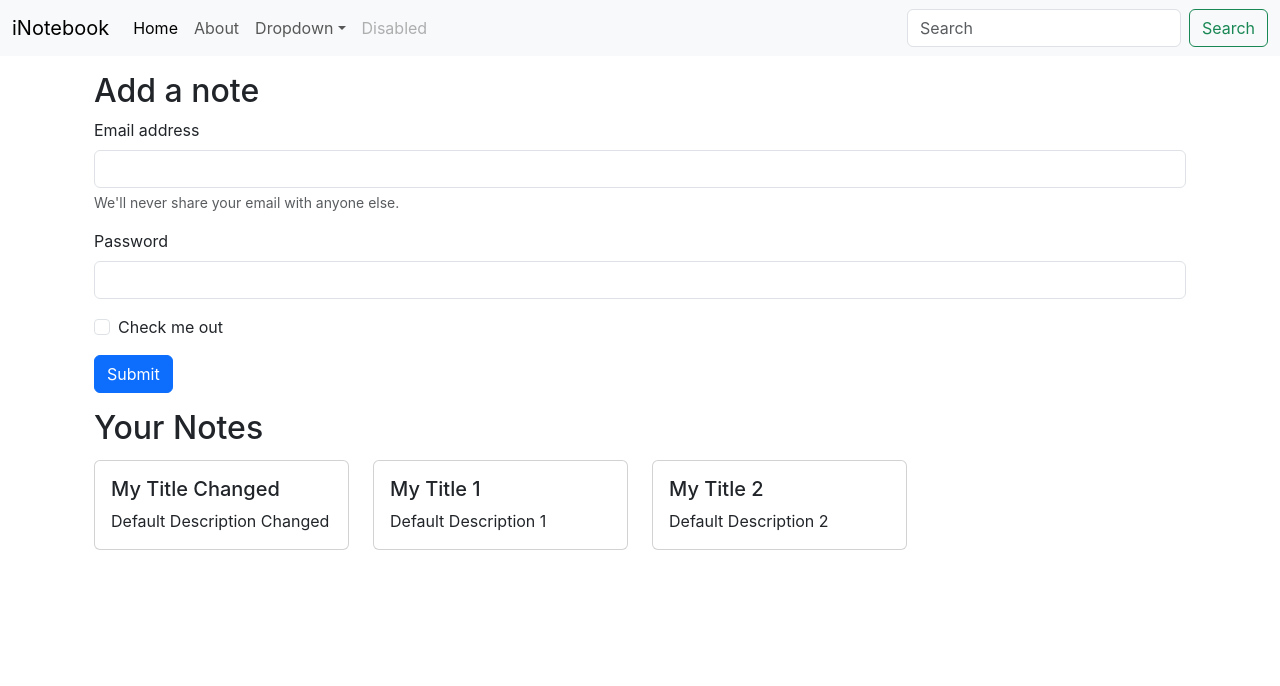
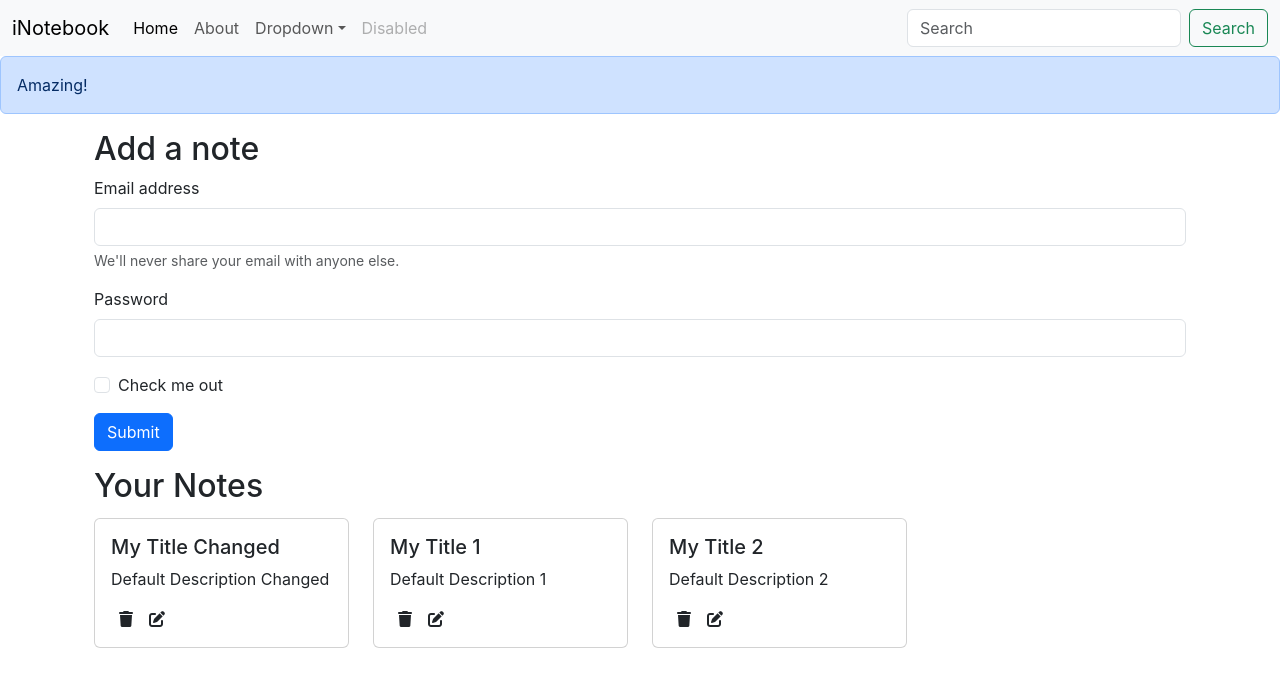
Before and after one commit to lostvayne47/i-notebook, a React (Create React App) app: page / in a window 1280 px wide. Shown: the top 686 px of the page. Built offline with nearby package versions, Linux system fonts and the light colour scheme.

Commit message:
Icons Added

```diff
--- a/public/index.html
+++ b/public/index.html
@@ -43,6 +43,10 @@
       To create a production bundle, use `npm run build` or `yarn build`.
     -->
     <script
+      src="https://kit.fontawesome.com/020e4975c4.js"
+      crossorigin="anonymous"
+    ></script>
+    <script
       src="https://cdn.jsdelivr.net/npm/bootstrap@5.3.3/dist/js/bootstrap.bundle.min.js"
       integrity="sha384-YvpcrYf0tY3lHB60NNkmXc5s9fDVZLESaAA55NDzOxhy9GkcIdslK1eN7N6jIeHz"
       crossorigin="anonymous"
--- a/src/App.js
+++ b/src/App.js
@@ -5,12 +5,14 @@ import About from "./components/About.js";
 import NoteState from "./context/notes/NoteState.js";
 
 import { BrowserRouter, Routes, Route } from "react-router-dom";
+import Alert from "./components/Alert.js";
 function App() {
   return (
     <>
       <NoteState>
         <BrowserRouter>
           <Navbar />
+          <Alert message={"Amazing!"} />
           <div className="container">
             <Routes>
               <Route exact path="/" element={<Home />}></Route>
--- /dev/null
+++ b/src/components/Alert.js
@@ -0,0 +1,11 @@
+import React from "react";
+
+export default function Alert({ message }) {
+  return (
+    <div>
+      <div class="alert alert-primary" role="alert">
+        {message}
+      </div>
+    </div>
+  );
+}
--- a/src/components/Home.js
+++ b/src/components/Home.js
@@ -7,7 +7,7 @@ export default function Home() {
       <h2>Add a note</h2>
       <form>
         <div className="mb-3">
-          <label for="exampleInputEmail1" className="form-label">
+          <label htmlFor="exampleInputEmail1" className="form-label">
             Email address
           </label>
           <input
@@ -21,7 +21,7 @@ export default function Home() {
           </div>
         </div>
         <div className="mb-3">
-          <label for="exampleInputPassword1" className="form-label">
+          <label htmlFor="exampleInputPassword1" className="form-label">
             Password
           </label>
           <input
@@ -36,7 +36,7 @@ export default function Home() {
             className="form-check-input"
             id="exampleCheck1"
           />
-          <label className="form-check-label" for="exampleCheck1">
+          <label className="form-check-label" htmlFor="exampleCheck1">
             Check me out
           </label>
         </div>
--- a/src/components/NoteItem.js
+++ b/src/components/NoteItem.js
@@ -3,10 +3,12 @@ import React from "react";
 export default function NoteItem({ note }) {
   return (
     <div className="col-md-3">
-      <div class="card my-1">
-        <div class="card-body">
-          <h5 class="card-title">{note.title}</h5>
-          <p class="card-text">{note.description}</p>
+      <div className="card my-1">
+        <div className="card-body">
+          <h5 className="card-title">{note.title}</h5>
+          <p className="card-text">{note.description}</p>
+          <i className="fa-solid fa-trash mx-2"></i>
+          <i className="fa-solid fa-edit mx-2"></i>
         </div>
       </div>
     </div>
--- a/src/components/Notes.js
+++ b/src/components/Notes.js
@@ -4,13 +4,13 @@ import NoteContext from "../context/notes/NoteContext";
 import NoteItem from "./NoteItem";
 
 export default function Notes() {
-  const { notes, setNotes } = useContext(NoteContext);
+  const { notes } = useContext(NoteContext);
 
   return (
     <div className="row my-3">
       <h2>Your Notes</h2>
       {notes.map((note) => {
-        return <NoteItem note={note}></NoteItem>;
+        return <NoteItem key={note._id} note={note}></NoteItem>;
       })}
     </div>
   );
--- a/src/index.css
+++ b/src/index.css
@@ -1,13 +1,17 @@
 body {
   margin: 0;
-  font-family: -apple-system, BlinkMacSystemFont, 'Segoe UI', 'Roboto', 'Oxygen',
-    'Ubuntu', 'Cantarell', 'Fira Sans', 'Droid Sans', 'Helvetica Neue',
+  font-family: -apple-system, BlinkMacSystemFont, "Segoe UI", "Roboto", "Oxygen",
+    "Ubuntu", "Cantarell", "Fira Sans", "Droid Sans", "Helvetica Neue",
     sans-serif;
   -webkit-font-smoothing: antialiased;
   -moz-osx-font-smoothing: grayscale;
 }
 
 code {
-  font-family: source-code-pro, Menlo, Monaco, Consolas, 'Courier New',
+  font-family: source-code-pro, Menlo, Monaco, Consolas, "Courier New",
     monospace;
 }
+
+i {
+  cursor: pointer;
+}
```
